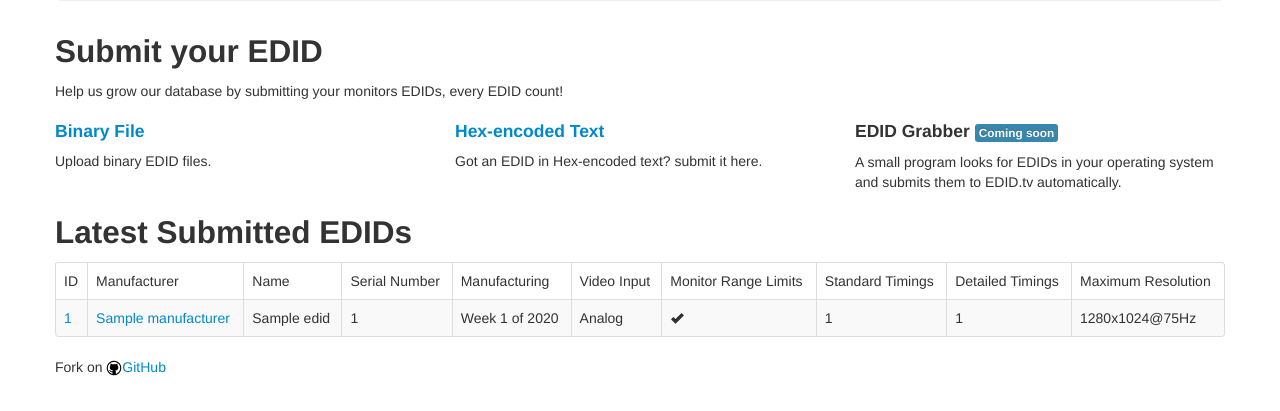
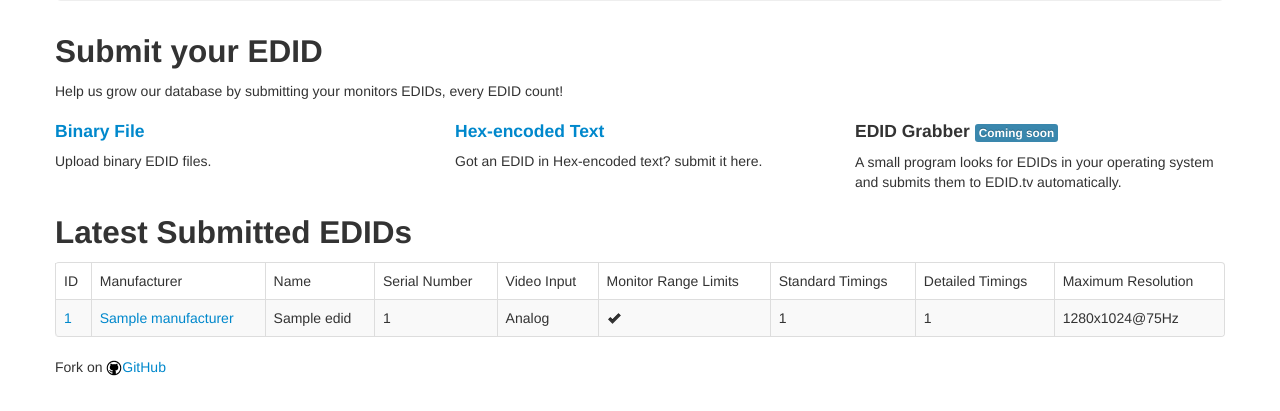
Before and after one commit to timvideos/edid.tv, a Django app: page / in a window 1280 px wide. Shown: the part 389-800 px from the top of the page. Run offline with Django 3.2, Linux system fonts and the light colour scheme; tables that the repository leaves empty hold one stand-in row (values such as "Sample post"); some libraries are stand-ins or nearby versions.

Commit message:
Remove manufacturing date from EDID tables
It's not really a very interesting piece of information and it actually
takes up some precious space. Also, it would be somewhat difficult to
differentiate between manufacturing date and model year UI-wise.

```diff
--- a/templates/frontend/edid_table.html
+++ b/templates/frontend/edid_table.html
@@ -8,7 +8,6 @@
     {% endif %}
       <td>Name</td>
       <td>Serial Number</td>
-      <td>Manufacturing</td>
       <td>Video Input</td>
       <td>Monitor Range Limits</td>
       <td>Standard Timings</td>
@@ -25,12 +24,6 @@
     {% endif %}
       <td>{{ edid.monitor_name }}</td>
       <td>{{ edid.manufacturer_serial_number }}</td>
-      <td>
-    {% if edid.week_of_manufacture and edid.week_of_manufacture != 255 %}
-        Week {{ edid.week_of_manufacture }} of
-    {% endif %}
-        {{ edid.year_of_manufacture }}
-      </td>
       <td>{{ edid.get_bdp_video_input_display }}</td>
       <td><i class="icon-{{ edid.monitor_range_limits|yesno:"ok,remove" }}"></i></td>
       <td>{{ edid.standardtiming__count }}</td>
```
